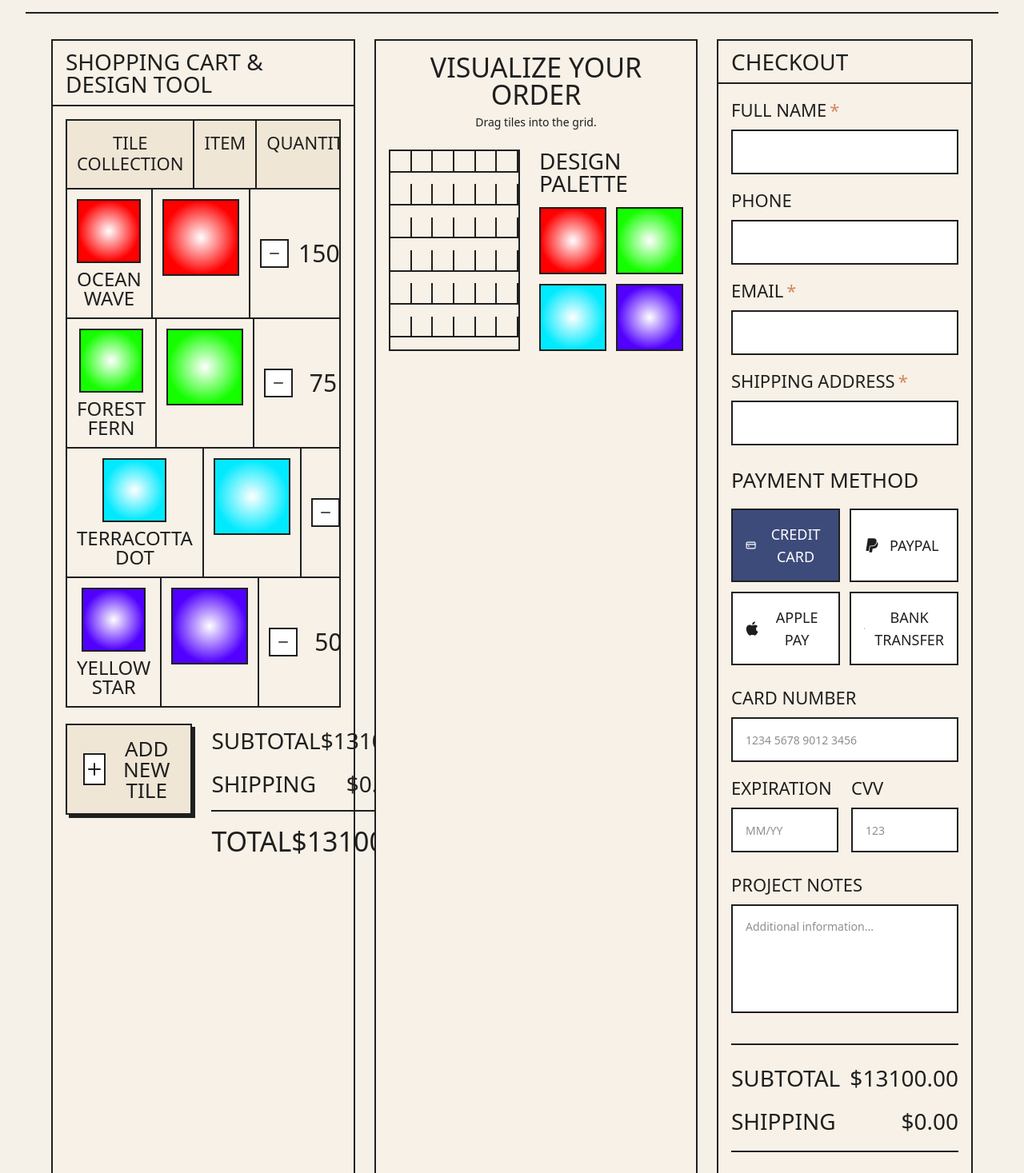
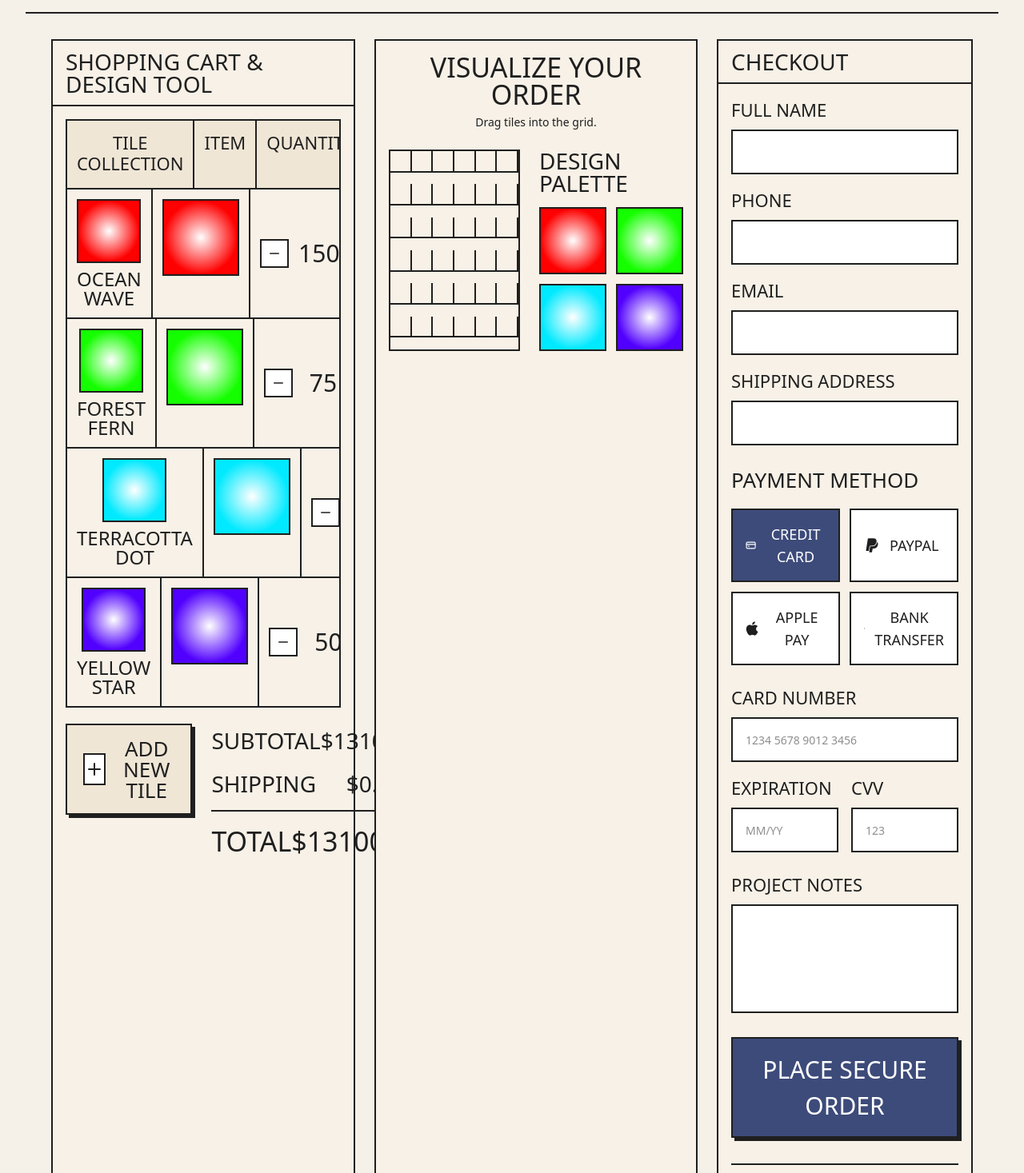
Before and after one commit to qwertycamedy/artisan-kiln, a Next.js app: page / in a window 1280 px wide. Shown: the part 340-1807 px from the top of the page at 80% size. Built offline with nearby package versions, Linux system fonts and the light colour scheme.

Commit message:
checkout form zod validation | loadingButton and successModal

```diff
--- a/package.json
+++ b/package.json
@@ -10,6 +10,7 @@
   },
   "dependencies": {
     "@dnd-kit/core": "^6.3.1",
+    "@hookform/resolvers": "^5.4.0",
     "@reduxjs/toolkit": "^2.12.0",
     "artisan-kiln": "link:",
     "clsx": "^2.1.1",
@@ -18,8 +19,10 @@
     "next": "16.2.6",
     "react": "19.2.4",
     "react-dom": "19.2.4",
+    "react-hook-form": "^7.76.1",
     "react-icons": "^5.6.0",
-    "react-redux": "^9.3.0"
+    "react-redux": "^9.3.0",
+    "zod": "^4.4.3"
   },
   "devDependencies": {
     "@tailwindcss/postcss": "^4",
--- a/src/components/shared/checkout/checkout_form.tsx
+++ b/src/components/shared/checkout/checkout_form.tsx
@@ -1,10 +1,13 @@
 "use client";
 
+import { useState } from "react";
+import { Controller, useForm } from "react-hook-form";
+import { zodResolver } from "@hookform/resolvers/zod";
 import { CreditCard, Landmark } from "lucide-react";
 import { FaPaypal, FaApple } from "react-icons/fa";
-import { useAppDispatch, useAppSelector } from "@/hooks";
-import { setPaymentMethod, updateField } from "@/store/features/checkout";
-import { RootState } from "@/store";
+import { checkoutSchema, CheckoutSchema } from "@/utils";
+import { FormInput } from "@/components/ui";
+import { SuccessModal, LoadingButton } from "@/components/shared";
 
 const paymentMethods = [
   {
@@ -33,47 +36,80 @@ const paymentMethods = [
 ];
 
 export const CheckoutForm = () => {
-  const dispatch = useAppDispatch();
-  const form = useAppSelector((state: RootState) => state.checkout);
+  const [loading, setLoading] = useState(false);
+  const [successOpen, setSuccessOpen] = useState(false);
+  const {
+    control,
+    watch,
+    handleSubmit,
+    formState: { errors },
+  } = useForm<CheckoutSchema>({
+    resolver: zodResolver(checkoutSchema),
 
-  const update = (field: string, value: string) => {
-    dispatch(
-      updateField({
-        field: field as never,
-        value,
-      }),
-    );
+    defaultValues: {
+      customerName: "",
+      phone: "",
+      email: "",
+      shippingAddress: "",
+      projectNotes: "",
+
+      paymentMethod: "credit-card",
+
+      cardNumber: "",
+      expiration: "",
+      cvv: "",
+    },
+  });
+
+  const paymentMethod = watch("paymentMethod");
+
+  const onSubmit = async (data: CheckoutSchema) => {
+    try {
+      setLoading(true);
+
+      await new Promise((resolve) => setTimeout(resolve, 1500));
+
+      console.log(data);
+
+      setSuccessOpen(true);
+    } finally {
+      setLoading(false);
+    }
   };
 
   return (
-    <div className="space-y-6">
+    <>
+      <SuccessModal open={successOpen} onClose={() => setSuccessOpen(false)} />
+
+      <form onSubmit={handleSubmit(onSubmit)} className="space-y-6">
         <div className="space-y-4">
-        <Input
+          <FormInput
+            control={control}
+            name="customerName"
             label="Full Name"
-          value={form.customerName}
-          onChange={(value) => update("customerName", value)}
-          required
+            error={errors.customerName?.message}
           />
 
-        <Input
+          <FormInput
+            control={control}
+            name="phone"
             label="Phone"
-          value={form.phone}
-          onChange={(value) => update("phone", value)}
+            error={errors.phone?.message}
           />
 
-        <Input
+          <FormInput
+            control={control}
+            name="email"
             label="Email"
-          value={form.email}
-          onChange={(value) => update("email", value)}
-          required
             type="email"
+            error={errors.email?.message}
           />
 
-        <Input
+          <FormInput
+            control={control}
+            name="shippingAddress"
             label="Shipping Address"
-          value={form.shippingAddress}
-          onChange={(value) => update("shippingAddress", value)}
-          required
+            error={errors.shippingAddress?.message}
           />
         </div>
 
@@ -82,16 +118,21 @@ export const CheckoutForm = () => {
             Payment Method
           </h3>
 
+          <Controller
+            control={control}
+            name="paymentMethod"
+            render={({ field }) => (
               <div className="grid grid-cols-2 gap-3">
                 {paymentMethods.map((method) => {
                   const Icon = method.icon;
 
-            const active = form.paymentMethod === method.id;
+                  const active = field.value === method.id;
 
                   return (
                     <button
+                      type="button"
                       key={method.id}
-                onClick={() => dispatch(setPaymentMethod(method.id as never))}
+                      onClick={() => field.onChange(method.id)}
                       className={`
                         flex
                         items-center
@@ -114,30 +155,35 @@ export const CheckoutForm = () => {
                   );
                 })}
               </div>
+            )}
+          />
         </div>
 
-      {form.paymentMethod === "credit-card" && (
+        {paymentMethod === "credit-card" && (
           <div className="space-y-4">
-          <Input
+            <FormInput
+              control={control}
+              name="cardNumber"
               label="Card Number"
-            value={form.cardNumber}
-            onChange={(value) => update("cardNumber", value)}
               placeholder="1234 5678 9012 3456"
+              error={errors.cardNumber?.message}
             />
 
             <div className="grid grid-cols-2 gap-4">
-            <Input
+              <FormInput
+                control={control}
+                name="expiration"
                 label="Expiration"
-              value={form.expiration}
-              onChange={(value) => update("expiration", value)}
                 placeholder="MM/YY"
+                error={errors.expiration?.message}
               />
 
-            <Input
+              <FormInput
+                control={control}
+                name="cvv"
                 label="CVV"
-              value={form.cvv}
-              onChange={(value) => update("cvv", value)}
                 placeholder="123"
+                error={errors.cvv?.message}
               />
             </div>
           </div>
@@ -148,10 +194,13 @@ export const CheckoutForm = () => {
             Project Notes
           </label>
 
+          <Controller
+            control={control}
+            name="projectNotes"
+            render={({ field }) => (
               <textarea
                 rows={5}
-          value={form.projectNotes}
-          onChange={(e) => update("projectNotes", e.target.value)}
+                {...field}
                 className="
                 w-full
                 resize-none
@@ -160,61 +209,16 @@ export const CheckoutForm = () => {
                 bg-white
                 p-4
                 text-sm
-            outline-none
               "
-          placeholder="Additional information..."
+              />
+            )}
           />
         </div>
-    </div>
+
+        <LoadingButton type="submit" loading={loading}>
+          Place Secure Order
+        </LoadingButton>
+      </form>
+    </>
   );
 };
-
-type InputProps = {
-  label: string;
-
-  value: string;
-
-  onChange: (value: string) => void;
-
-  placeholder?: string;
-
-  type?: string;
-
-  required?: boolean;
-};
-
-const Input = ({
-  label,
-  value,
-  onChange,
-  placeholder,
-  type = "text",
-  required,
-}: InputProps) => {
-  return (
-    <div>
-      <label className="mb-2 block font-heading text-[22px] uppercase">
-        {label}
-
-        {required && <span className="ml-1 text-[#D2875C]">*</span>}
-      </label>
-
-      <input
-        type={type}
-        value={value}
-        placeholder={placeholder}
-        onChange={(e) => onChange(e.target.value)}
-        className="
-          h-14
-          w-full
-          border-2
-          border-border
-          bg-white
-          px-4
-          text-sm
-          outline-none
-        "
-      />
-    </div>
-  );
-};
--- /dev/null
+++ b/src/components/shared/checkout/loading_button.tsx
@@ -0,0 +1,61 @@
+"use client";
+
+import { Loader2 } from "lucide-react";
+
+type Props = {
+  loading?: boolean;
+
+  children: React.ReactNode;
+
+  type?: "button" | "submit";
+
+  onClick?: () => void;
+
+  className?: string;
+};
+
+export const LoadingButton = ({
+  loading,
+  children,
+  type = "button",
+  onClick,
+  className,
+}: Props) => {
+  return (
+    <button
+      type={type}
+      onClick={onClick}
+      disabled={loading}
+      className={`
+        flex
+        w-full
+        items-center
+        justify-center
+        gap-3
+        border-2
+        border-border
+        bg-navy
+        py-4
+        font-heading
+        text-[30px]
+        uppercase
+        text-white
+        shadow-panel
+        transition
+
+        disabled:cursor-not-allowed
+        disabled:opacity-70
+
+        hover:translate-x-0.5
+        hover:translate-y-0.5
+        hover:shadow-none
+
+        ${className}
+      `}
+    >
+      {loading && <Loader2 size={26} className="animate-spin" />}
+
+      {children}
+    </button>
+  );
+};
--- /dev/null
+++ b/src/components/shared/checkout/success_modal.tsx
@@ -0,0 +1,137 @@
+"use client";
+
+import { motion, AnimatePresence } from "framer-motion";
+
+type Props = {
+  open: boolean;
+
+  onClose: () => void;
+};
+
+export const SuccessModal = ({ open, onClose }: Props) => {
+  return (
+    <AnimatePresence>
+      {open && (
+        <>
+          <motion.div
+            initial={{ opacity: 0 }}
+            animate={{ opacity: 1 }}
+            exit={{ opacity: 0 }}
+            className="
+              fixed
+              inset-0
+              z-40
+              bg-black/40
+              backdrop-blur-[2px]
+            "
+          />
+
+          <motion.div
+            initial={{
+              opacity: 0,
+              scale: 0.9,
+              y: 20,
+            }}
+            animate={{
+              opacity: 1,
+              scale: 1,
+              y: 0,
+            }}
+            exit={{
+              opacity: 0,
+              scale: 0.95,
+              y: 10,
+            }}
+            transition={{
+              duration: 0.2,
+            }}
+            className="
+              fixed
+              left-1/2
+              top-1/2
+              z-50
+              w-[92%]
+              max-w-130
+              -translate-x-1/2
+              -translate-y-1/2
+              border-2
+              border-border
+              bg-cream
+              p-8
+              shadow-panel
+            "
+          >
+            <div className="mb-5 flex justify-center">
+              <div
+                className="
+                  flex
+                  h-20
+                  w-20
+                  items-center
+                  justify-center
+                  rounded-full
+                  border-2
+                  border-border
+                  bg-[#7FA38A]
+                  text-4xl
+                "
+              >
+                ✓
+              </div>
+            </div>
+
+            <h2
+              className="
+                text-center
+                font-heading
+                text-[42px]
+                uppercase
+                leading-none
+              "
+            >
+              Order Placed
+            </h2>
+
+            <p
+              className="
+                mx-auto
+                mt-4
+                max-w-90
+                text-center
+                text-sm
+                leading-relaxed
+              "
+            >
+              Your ceramic tile order has been successfully submitted. We will
+              contact you shortly with shipping details.
+            </p>
+
+            <div className="mt-8 flex justify-center">
+              <button
+                onClick={onClose}
+                className="
+                  border-2
+                  border-border
+                  bg-navy
+                  px-8
+                  py-4
+                  font-heading
+                  text-[24px]
+                  uppercase
+                  text-white
+                  shadow-panel
+                  transition
+                  hover:translate-x-0.5
+                  hover:translate-y-0.5
+                  hover:shadow-none
+                "
+              >
+                Continue
+              </button>
+            </div>
+          </motion.div>
+        </>
+      )}
+    </AnimatePresence>
+  );
+};
--- a/src/components/shared/index.ts
+++ b/src/components/shared/index.ts
@@ -8,3 +8,5 @@ export { DesignGrid } from "./design_tool/design_grid";
 export { TilePalette } from "./design_tool/tile_palette";
 export { CheckoutSidebar } from "./checkout/checkout_sidebar";
 export { CheckoutForm } from "./checkout/checkout_form";
+export { LoadingButton } from "./checkout/loading_button";
+export { SuccessModal } from "./checkout/success_modal";
--- /dev/null
+++ b/src/components/ui/form_input.tsx
@@ -0,0 +1,59 @@
+"use client";
+
+import { Control, Controller, FieldValues, Path } from "react-hook-form";
+
+type Props<T extends FieldValues> = {
+  control: Control<T>;
+
+  name: Path<T>;
+
+  label: string;
+
+  error?: string;
+
+  placeholder?: string;
+
+  type?: string;
+};
+
+export const FormInput = <T extends FieldValues>({
+  control,
+  name,
+  label,
+  error,
+  placeholder,
+  type = "text",
+}: Props<T>) => {
+  return (
+    <div>
+      <label className="mb-2 block font-heading text-[22px] uppercase">
+        {label}
+      </label>
+
+      <Controller
+        control={control}
+        name={name}
+        render={({ field }) => (
+          <input
+            {...field}
+            type={type}
+            placeholder={placeholder}
+            className={`
+              h-14
+              w-full
+              border-2
+              bg-white
+              px-4
+              text-sm
+              outline-none
+
+              ${error ? "border-[#D2875C]" : "border-border"}
+            `}
+          />
+        )}
+      />
+
+      {error && <p className="mt-2 text-sm text-[#D2875C]">{error}</p>}
+    </div>
+  );
+};
--- a/src/components/ui/index.ts
+++ b/src/components/ui/index.ts
@@ -1 +1,2 @@
 export {Panel} from './panel'
+export {FormInput} from './form_input'
--- a/src/utils/index.ts
+++ b/src/utils/index.ts
@@ -1,2 +1,3 @@
 export { createGrid } from "./create_grid";
-export {cn} from './cn'
+export { cn } from "./cn";
+export * from "./validation/checkout_schema";
--- /dev/null
+++ b/src/utils/validation/checkout_schema.ts
@@ -0,0 +1,66 @@
+import { z } from "zod";
+
+export const checkoutSchema = z.object({
+  customerName: z
+    .string()
+    .min(2, "Name is required"),
+
+  phone: z
+    .string()
+    .min(5, "Phone is required"),
+
+  email: z
+    .string()
+    .email("Invalid email address"),
+
+  shippingAddress: z
+    .string()
+    .min(5, "Address is required"),
+
+  projectNotes: z.string(),
+
+  paymentMethod: z.enum([
+    "credit-card",
+    "paypal",
+    "apple-pay",
+    "bank-transfer",
+  ]),
+
+  cardNumber: z.string(),
+
+  expiration: z.string(),
+
+  cvv: z.string(),
+})
+.superRefine((data, ctx) => {
+  if (data.paymentMethod !== "credit-card") {
+    return;
+  }
+
+  if (data.cardNumber.length < 16) {
+    ctx.addIssue({
+      code: z.ZodIssueCode.custom,
+      path: ["cardNumber"],
+      message: "Invalid card number",
+    });
+  }
+
+  if (!/^\d{2}\/\d{2}$/.test(data.expiration)) {
+    ctx.addIssue({
+      code: z.ZodIssueCode.custom,
+      path: ["expiration"],
+      message: "Invalid expiration",
+    });
+  }
+
+  if (data.cvv.length < 3) {
+    ctx.addIssue({
+      code: z.ZodIssueCode.custom,
+      path: ["cvv"],
+      message: "Invalid CVV",
+    });
+  }
+});
+
+export type CheckoutSchema =
+  z.infer<typeof checkoutSchema>;
```
Also changed, not shown: 1 other file (tests, documents, lock files or other folders). Lines whose indentation alone changed are shown as unchanged.
